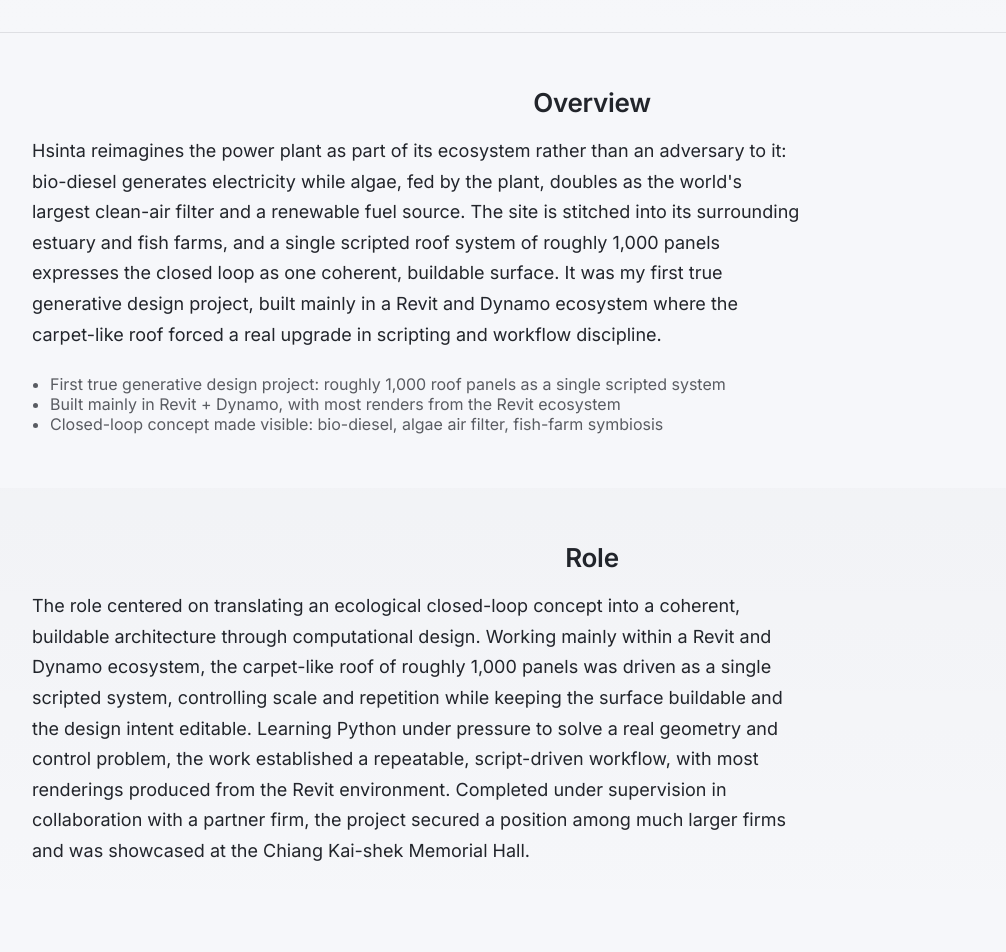
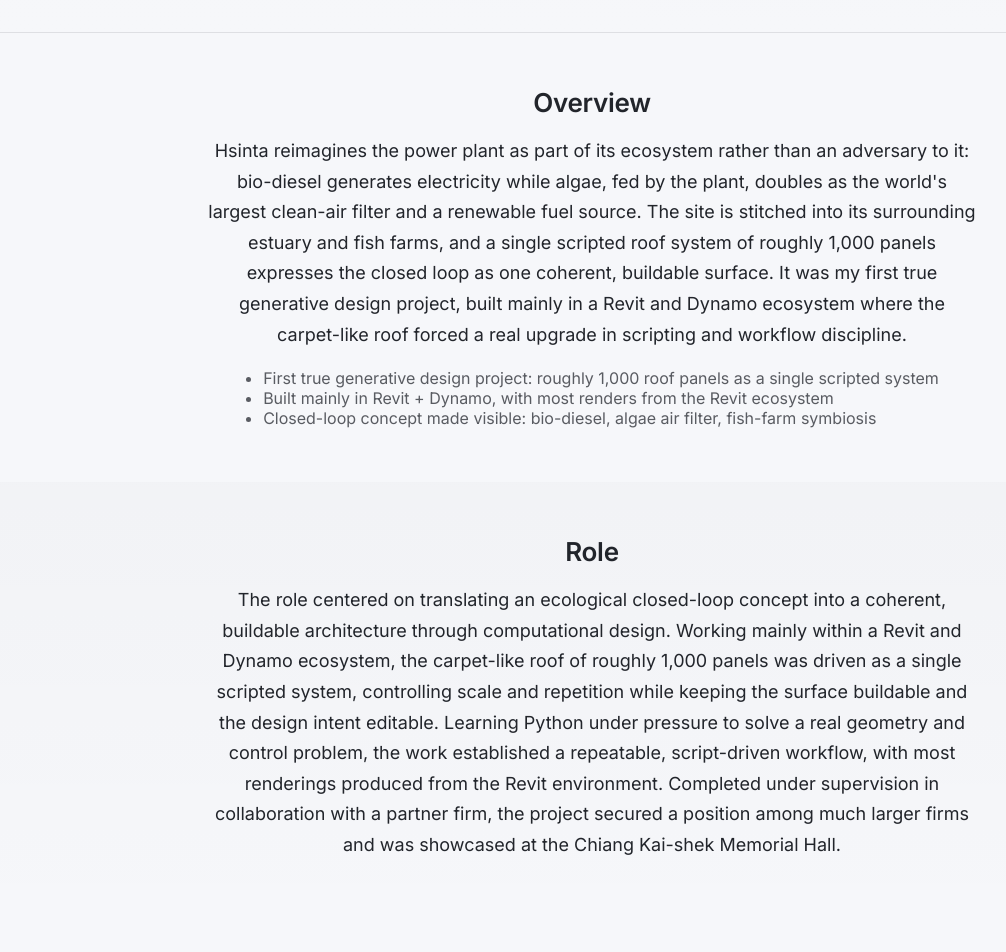
Before and after one commit to towerone/iterativestudio-site, a plain HTML site: page projects/hsinta/index.html in a window 1280 px wide. Shown: the part 640-1592 px from the top of the page, without its empty margins (48-1054 px from the left). Drawn offline with Linux system fonts and the light colour scheme.

Commit message:
Hsinta: center Overview, Role, and Why it matters sections (v0.1.06)
Add section-intro layout so headings, lede copy, and bullet list sit
centered in the page with readable max-width prose blocks.

```diff
--- a/projects/hsinta/index.html
+++ b/projects/hsinta/index.html
@@ -97,6 +97,17 @@
       line-height:1.7;
       color:var(--text);
       max-width:68ch;
+    }
+    .section-intro .project-lede{
+      margin-inline:auto;
+    }
+    .section-intro{
+      text-align:center;
+    }
+    .section-intro .bullets{
+      display:inline-block;
+      margin:24px auto 0;
+      text-align:left;
     }
     .concept-grid{
       display:grid;
@@ -290,13 +301,13 @@
       </div>
     </section>
 
-    <section class="section">
+    <section class="section section-intro">
       <div class="container">
         <div class="section-head">
           <h2 id="overviewTitle">Overview</h2>
         </div>
         <p class="project-lede" id="overviewBody">Hsinta reimagines the power plant as part of its ecosystem rather than an adversary to it: bio-diesel generates electricity while algae, fed by the plant, doubles as the world's largest clean-air filter and a renewable fuel source. The site is stitched into its surrounding estuary and fish farms, and a single scripted roof system of roughly 1,000 panels expresses the closed loop as one coherent, buildable surface. It was my first true generative design project, built mainly in a Revit and Dynamo ecosystem where the carpet-like roof forced a real upgrade in scripting and workflow discipline.</p>
-        <ul class="bullets" style="margin-top:24px;">
+        <ul class="bullets">
           <li id="bullet1">First true generative design project: roughly 1,000 roof panels as a single scripted system</li>
           <li id="bullet2">Built mainly in Revit + Dynamo, with most renders from the Revit ecosystem</li>
           <li id="bullet3">Closed-loop concept made visible: bio-diesel, algae air filter, fish-farm symbiosis</li>
@@ -304,7 +315,7 @@
       </div>
     </section>
 
-    <section class="section section-muted">
+    <section class="section section-muted section-intro">
       <div class="container">
         <div class="section-head">
           <h2 id="roleTitle">Role</h2>
@@ -313,7 +324,7 @@
       </div>
     </section>
 
-    <section class="section">
+    <section class="section section-intro">
       <div class="container">
         <div class="section-head">
           <h2 id="whyTitle">Why it matters</h2>
@@ -436,7 +447,7 @@
       <div class="footer-left">
         <div class="footer-brand">© Iterative Studio</div>
         <div class="footer-note" id="footerNote">Hsinta Eco Power Plant</div>
-        <div class="footer-version" id="buildVersion">Build: v0.1.05</div>
+        <div class="footer-version" id="buildVersion">Build: v0.1.06</div>
       </div>
       <div class="footer-mark" aria-hidden="true">[i]</div>
       <div class="footer-right">
@@ -446,7 +457,7 @@
   </footer>
 
   <script>
-const BUILD = "v0.1.05";
+const BUILD = "v0.1.06";
 
 const i18n = {
   en: {
```
